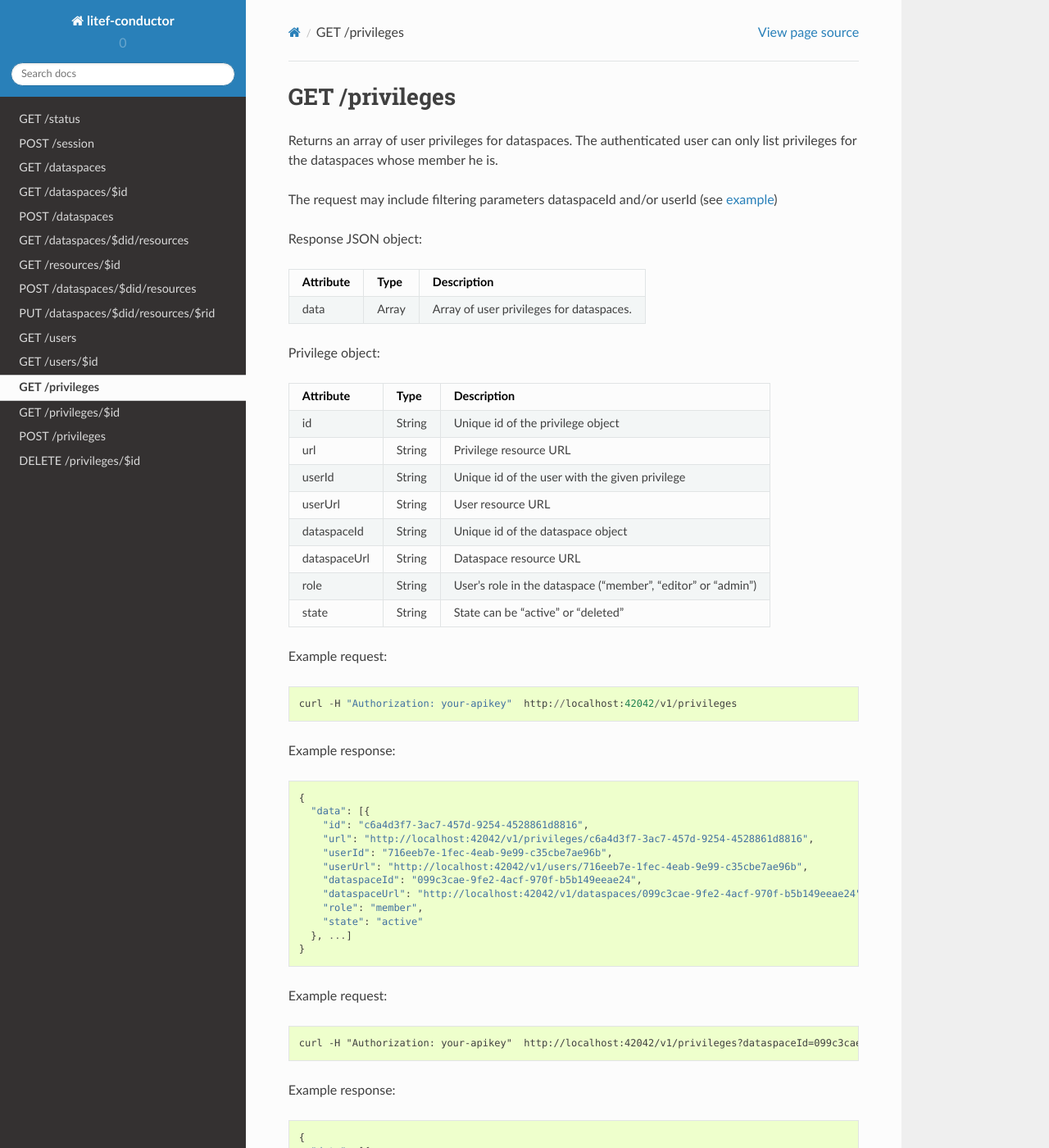
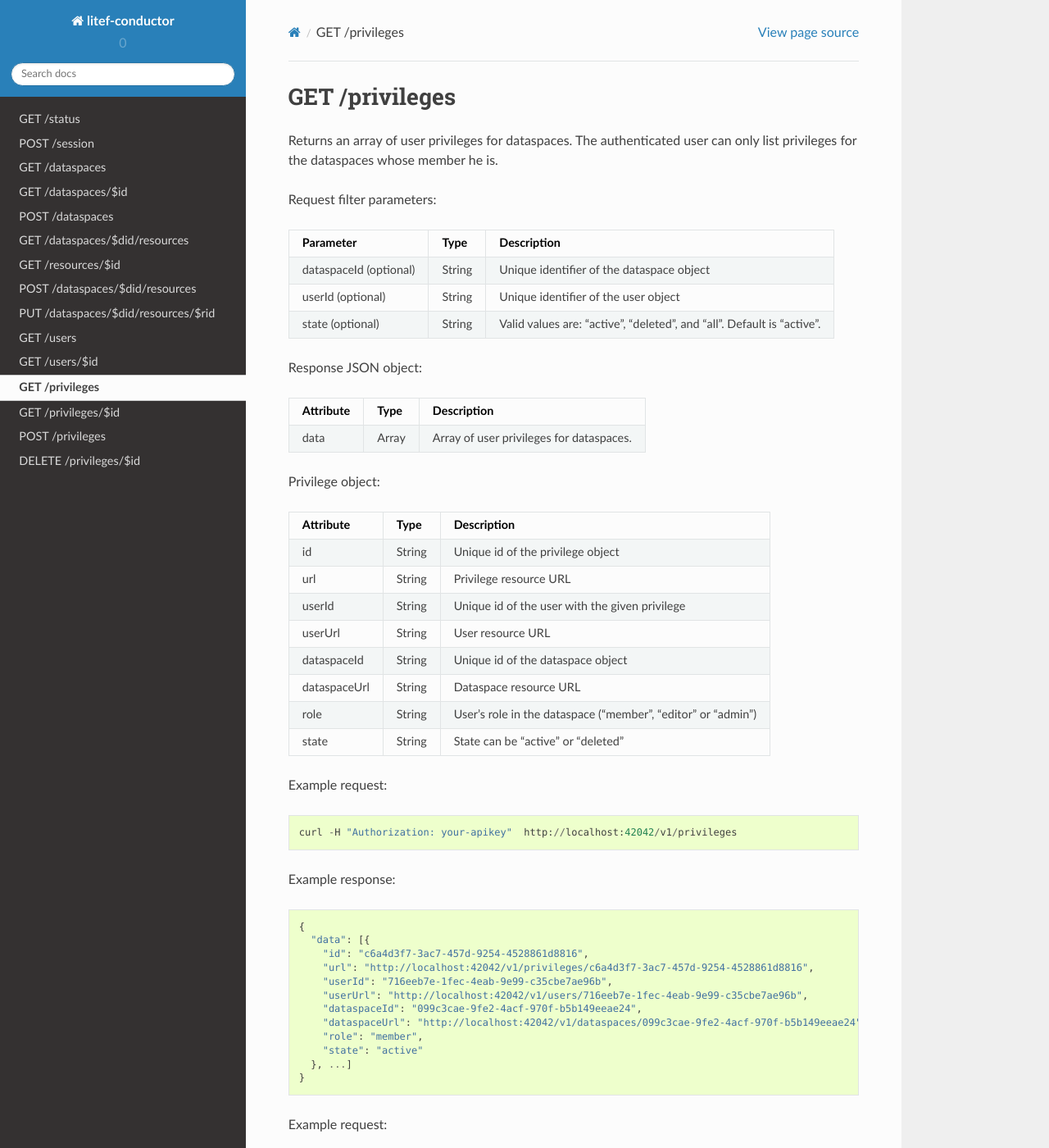
Before and after one commit to CENDARI/litef-conductor, a Sphinx documentation site: the page built from docs/privileges/get-privileges.rst, in a window 1280 px wide and 1400 px high. Shown: the whole window at 82% size. Built offline with Sphinx 7.4.7 and the Read the Docs theme 2.0.0, drawn with Linux system fonts in a browser that asks for light colours; some of the changed text lies outside the part shown.

Commit message:
Added optional filter parameter 'state' to /privileges request

```diff
--- a/docs/privileges/get-privileges.rst
+++ b/docs/privileges/get-privileges.rst
@@ -4,7 +4,16 @@ GET /privileges
 Returns an array of user privileges for dataspaces. The authenticated user
 can only list privileges for the dataspaces whose member he is.
 
-The request may include filtering parameters dataspaceId and/or userId (see example_)
+Request filter parameters:
+
+==========================  ======= ======================================================================
+Parameter                   Type    Description
+==========================  ======= ======================================================================
+dataspaceId (optional)      String  Unique identifier of the dataspace object
+userId (optional)           String  Unique identifier of the user object
+state (optional)            String  Valid values are: "active", "deleted", and "all". Default is "active".
+==========================  ======= ======================================================================
+
 
 Response JSON object:
 
@@ -52,7 +61,7 @@ Example response::
 
 Example request::
 
-    curl -H "Authorization: your-apikey"  http://localhost:42042/v1/privileges?dataspaceId=099c3cae-9fe2-4acf-970f-b5b149eeae24
+    curl -H "Authorization: your-apikey" "http://localhost:42042/v1/privileges?dataspaceId=099c3cae-9fe2-4acf-970f-b5b149eeae24&state=all"
 
 Example response::
 
```
Also changed, not shown: 4 other files.
